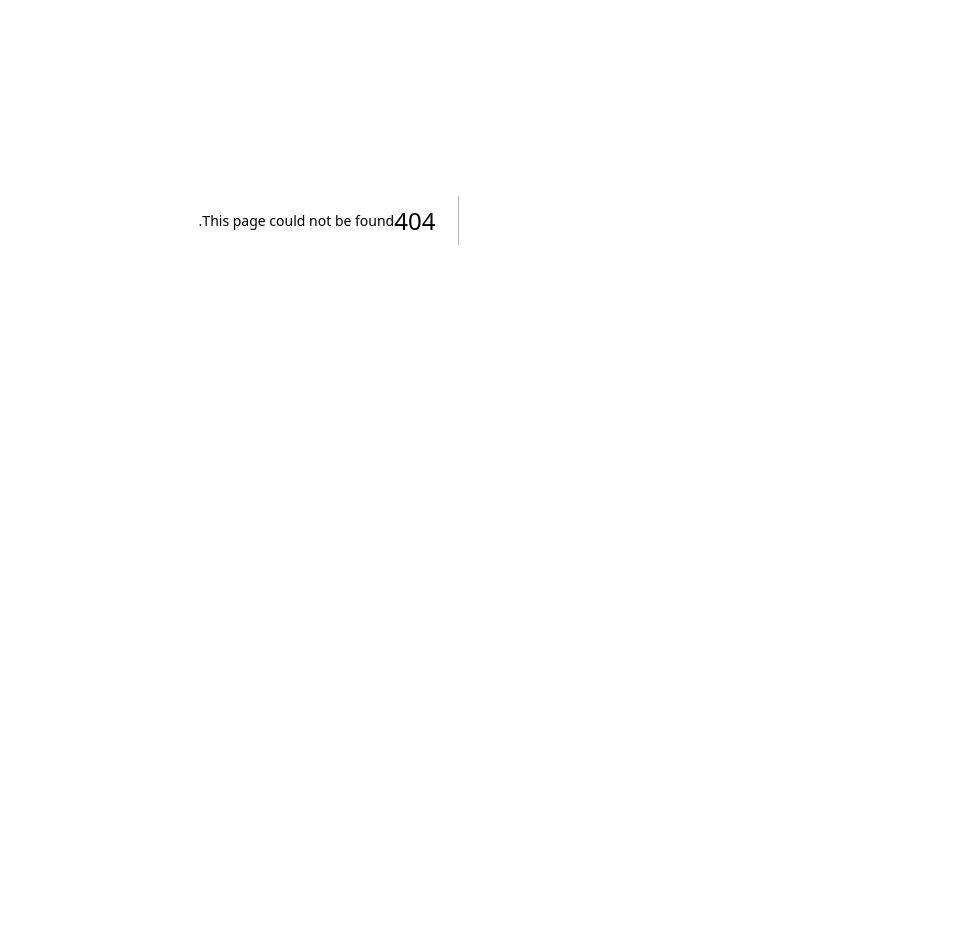
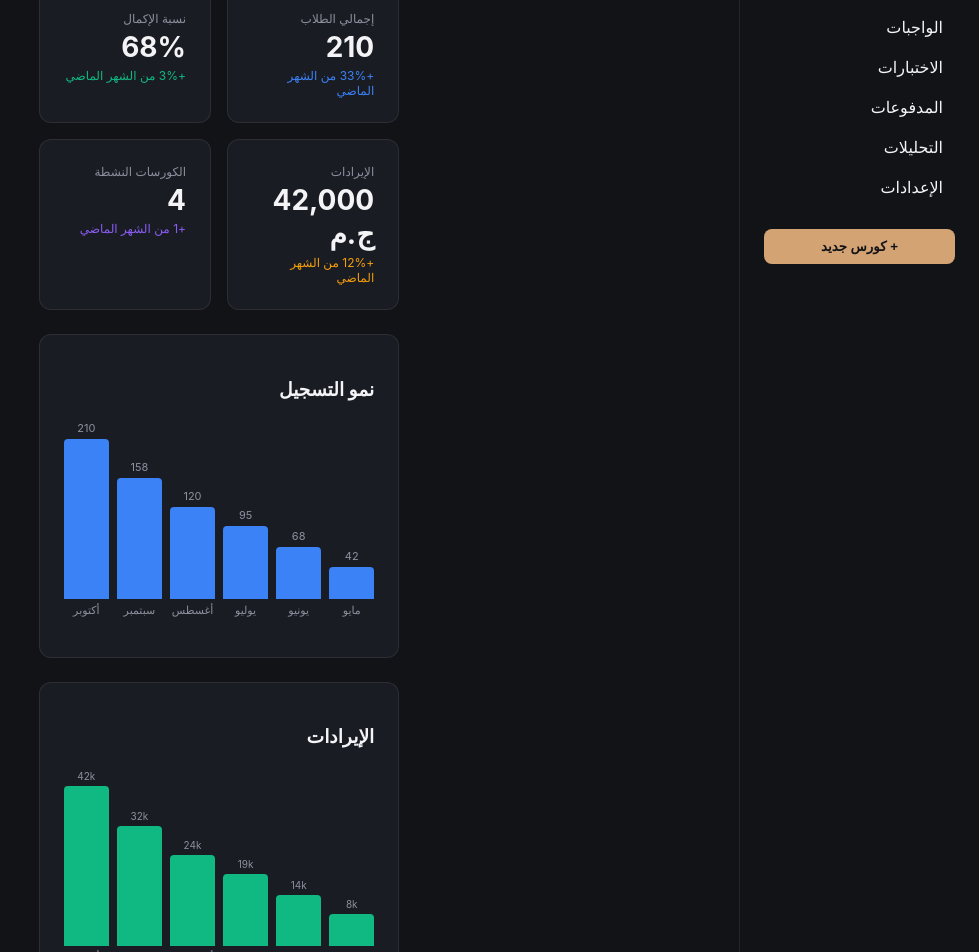
Before and after one commit to omarahameds2010-lab/sanad-edtech, a Next.js app in the folder apps/web/: page /teacher/analytics in a window 1280 px wide. Before the commit this address had no page. Shown: the part 180-1132 px from the top of the page, without its empty margins (301-1280 px from the left). Before the commit the page ends 800 px from the top, so only its background shows below. Built offline with nearby package versions, Linux system fonts and the light colour scheme.

Commit message:
feat(web): analytics page (/teacher/analytics) — key metrics (students/completion/revenue/courses), enrollment trend bar chart, revenue trend, progress distribution, course completion bars, actionable insights/events

```diff
--- /dev/null
+++ b/apps/web/app/teacher/analytics/page.tsx
@@ -0,0 +1,208 @@
+'use client';
+
+const enrollmentData = [
+  { month: 'مايو', value: 42 },
+  { month: 'يونيو', value: 68 },
+  { month: 'يوليو', value: 95 },
+  { month: 'أغسطس', value: 120 },
+  { month: 'سبتمبر', value: 158 },
+  { month: 'أكتوبر', value: 210 },
+];
+
+const revenueData = [
+  { month: 'مايو', value: 8400 },
+  { month: 'يونيو', value: 13600 },
+  { month: 'يوليو', value: 19000 },
+  { month: 'أغسطس', value: 24000 },
+  { month: 'سبتمبر', value: 31600 },
+  { month: 'أكتوبر', value: 42000 },
+];
+
+const progressData = [
+  { range: '0-25%', count: 15 },
+  { range: '25-50%', count: 28 },
+  { range: '50-75%', count: 42 },
+  { range: '75-100%', count: 24 },
+  { range: '100%', count: 18 },
+];
+
+const completionData = [
+  { course: 'الرياضيات', rate: 68 },
+  { course: 'الفيزياء', rate: 72 },
+  { course: 'العربية', rate: 81 },
+  { course: 'الإنجليزية', rate: 55 },
+];
+
+const recentEvents = [
+  { text: '5 طلاب جدد سجلوا هذا الأسبوع', type: 'success' },
+  { text: 'نسبة الإكمال انخفضت 12% في الوحدة 3', type: 'warning' },
+  { text: '8 فيديوهات تم معالجتها بنجاح', type: 'info' },
+  { text: '23 واجب بانتظار التصحيح', type: 'warning' },
+];
+
+const COLORS = ['#3b82f6', '#10b981', '#f59e0b', '#ef4444', '#8b5cf6'];
+
+export default function AnalyticsPage() {
+  const maxVal = Math.max(...enrollmentData.map((d) => d.value));
+  const maxRev = Math.max(...revenueData.map((d) => d.value));
+  const totalStudents = enrollmentData[enrollmentData.length - 1].value;
+  const prevMonth = enrollmentData[enrollmentData.length - 2].value;
+  const growth = Math.round(((totalStudents - prevMonth) / prevMonth) * 100);
+
+  return (
+    <>
+      <h1>التحليلات</h1>
+      <p style={{ color: 'var(--text-muted)', marginBottom: 'var(--space-lg)' }}>
+        نظرة شاملة على أداء الكورسات والطلاب والإيرادات.
+      </p>
+
+      {/* Key Metrics */}
+      <div
+        style={{
+          display: 'grid',
+          gridTemplateColumns: 'repeat(auto-fit, minmax(160px, 1fr))',
+          gap: 'var(--space-md)',
+          marginBottom: 'var(--space-lg)',
+        }}
+      >
+        {[
+          { label: 'إجمالي الطلاب', value: totalStudents, change: `+${growth}%`, color: '#3b82f6' },
+          { label: 'نسبة الإكمال', value: '68%', change: '+3%', color: '#10b981' },
+          { label: 'الإيرادات', value: '42,000 ج.م', change: '+12%', color: '#f59e0b' },
+          { label: 'الكورسات النشطة', value: '4', change: '+1', color: '#8b5cf6' },
+        ].map((metric) => (
+          <div key={metric.label} className="card">
+            <div style={{ fontSize: 12, color: 'var(--text-muted)', marginBottom: 4 }}>{metric.label}</div>
+            <div style={{ fontSize: 28, fontWeight: 700 }}>{metric.value}</div>
+            <div style={{ fontSize: 12, color: metric.color, marginTop: 4 }}>{metric.change} من الشهر الماضي</div>
+          </div>
+        ))}
+      </div>
+
+      {/* Charts */}
+      <div
+        style={{
+          display: 'grid',
+          gridTemplateColumns: 'repeat(auto-fit, minmax(320px, 1fr))',
+          gap: 'var(--space-lg)',
+        }}
+      >
+        {/* Enrollment Trend */}
+        <div className="card">
+          <h3 style={{ marginBottom: 'var(--space-md)' }}>نمو التسجيل</h3>
+          <div style={{ display: 'flex', alignItems: 'flex-end', gap: 'var(--space-sm)', height: 200, paddingBottom: 'var(--space-md)' }}>
+            {enrollmentData.map((d) => (
+              <div key={d.month} style={{ flex: 1, display: 'flex', flexDirection: 'column', alignItems: 'center', gap: 4 }}>
+                <span style={{ fontSize: 11, color: 'var(--text-muted)' }}>{d.value}</span>
+                <div
+                  style={{
+                    width: '100%',
+                    height: `${(d.value / maxVal) * 160}px`,
+                    background: '#3b82f6',
+                    borderRadius: '4px 4px 0 0',
+                    minHeight: 4,
+                    transition: 'height 300ms',
+                  }}
+                />
+                <span style={{ fontSize: 11, color: 'var(--text-muted)' }}>{d.month}</span>
+              </div>
+            ))}
+          </div>
+        </div>
+
+        {/* Revenue Trend */}
+        <div className="card">
+          <h3 style={{ marginBottom: 'var(--space-md)' }}>الإيرادات</h3>
+          <div style={{ display: 'flex', alignItems: 'flex-end', gap: 'var(--space-sm)', height: 200, paddingBottom: 'var(--space-md)' }}>
+            {revenueData.map((d) => (
+              <div key={d.month} style={{ flex: 1, display: 'flex', flexDirection: 'column', alignItems: 'center', gap: 4 }}>
+                <span style={{ fontSize: 10, color: 'var(--text-muted)' }}>{(d.value / 1000).toFixed(0)}k</span>
+                <div
+                  style={{
+                    width: '100%',
+                    height: `${(d.value / maxRev) * 160}px`,
+                    background: '#10b981',
+                    borderRadius: '4px 4px 0 0',
+                    minHeight: 4,
+                    transition: 'height 300ms',
+                  }}
+                />
+                <span style={{ fontSize: 11, color: 'var(--text-muted)' }}>{d.month}</span>
+              </div>
+            ))}
+          </div>
+        </div>
+
+        {/* Progress Distribution */}
+        <div className="card">
+          <h3 style={{ marginBottom: 'var(--space-md)' }}>توزيع التقدم</h3>
+          <div style={{ display: 'flex', alignItems: 'flex-end', gap: 'var(--space-sm)', height: 200, paddingBottom: 'var(--space-md)' }}>
+            {progressData.map((d, i) => (
+              <div key={d.range} style={{ flex: 1, display: 'flex', flexDirection: 'column', alignItems: 'center', gap: 4 }}>
+                <span style={{ fontSize: 11, color: 'var(--text-muted)' }}>{d.count}</span>
+                <div
+                  style={{
+                    width: '100%',
+                    height: `${(d.count / Math.max(...progressData.map((p) => p.count))) * 160}px`,
+                    background: COLORS[i],
+                    borderRadius: '4px 4px 0 0',
+                    minHeight: 4,
+                  }}
+                />
+                <span style={{ fontSize: 10, color: 'var(--text-muted)' }}>{d.range}</span>
+              </div>
+            ))}
+          </div>
+        </div>
+
+        {/* Course Completion */}
+        <div className="card">
+          <h3 style={{ marginBottom: 'var(--space-md)' }}>إكمال الكورسات</h3>
+          <div style={{ display: 'grid', gap: 'var(--space-sm)' }}>
+            {completionData.map((c) => (
+              <div key={c.course} style={{ display: 'flex', alignItems: 'center', gap: 'var(--space-sm)' }}>
+                <span style={{ width: 80, fontSize: 13, color: 'var(--text-muted)' }}>{c.course}</span>
+                <div style={{ flex: 1, height: 12, background: 'var(--bg-surface)', borderRadius: 999, overflow: 'hidden' }}>
+                  <div
+                    style={{
+                      width: `${c.rate}%`,
+                      height: '100%',
+                      background: c.rate >= 70 ? '#10b981' : c.rate >= 50 ? '#f59e0b' : '#ef4444',
+                      borderRadius: 999,
+                    }}
+                  />
+                </div>
+                <span style={{ width: 36, fontSize: 12, color: 'var(--text-muted)', textAlign: 'left' }}>{c.rate}%</span>
+              </div>
+            ))}
+          </div>
+        </div>
+      </div>
+
+      {/* Recent Events */}
+      <div className="card" style={{ marginTop: 'var(--space-lg)' }}>
+        <h3 style={{ marginBottom: 'var(--space-md)' }}>أهم الأحداث</h3>
+        <div style={{ display: 'grid', gap: 'var(--space-sm)' }}>
+          {recentEvents.map((event, i) => (
+            <div
+              key={i}
+              style={{
+                display: 'flex',
+                alignItems: 'center',
+                gap: 'var(--space-sm)',
+                padding: 'var(--space-sm)',
+                borderRadius: 'var(--radius-control)',
+                background: event.type === 'success' ? '#10b98110' : event.type === 'warning' ? '#f59e0b10' : '#3b82f610',
+              }}
+            >
+              <span style={{ color: event.type === 'success' ? '#10b981' : event.type === 'warning' ? '#f59e0b' : '#3b82f6' }}>
+                {event.type === 'success' ? '✓' : event.type === 'warning' ? '⚠' : 'ℹ'}
+              </span>
+              <span>{event.text}</span>
+            </div>
+          ))}
+        </div>
+      </div>
+    </>
+  );
+}
```
